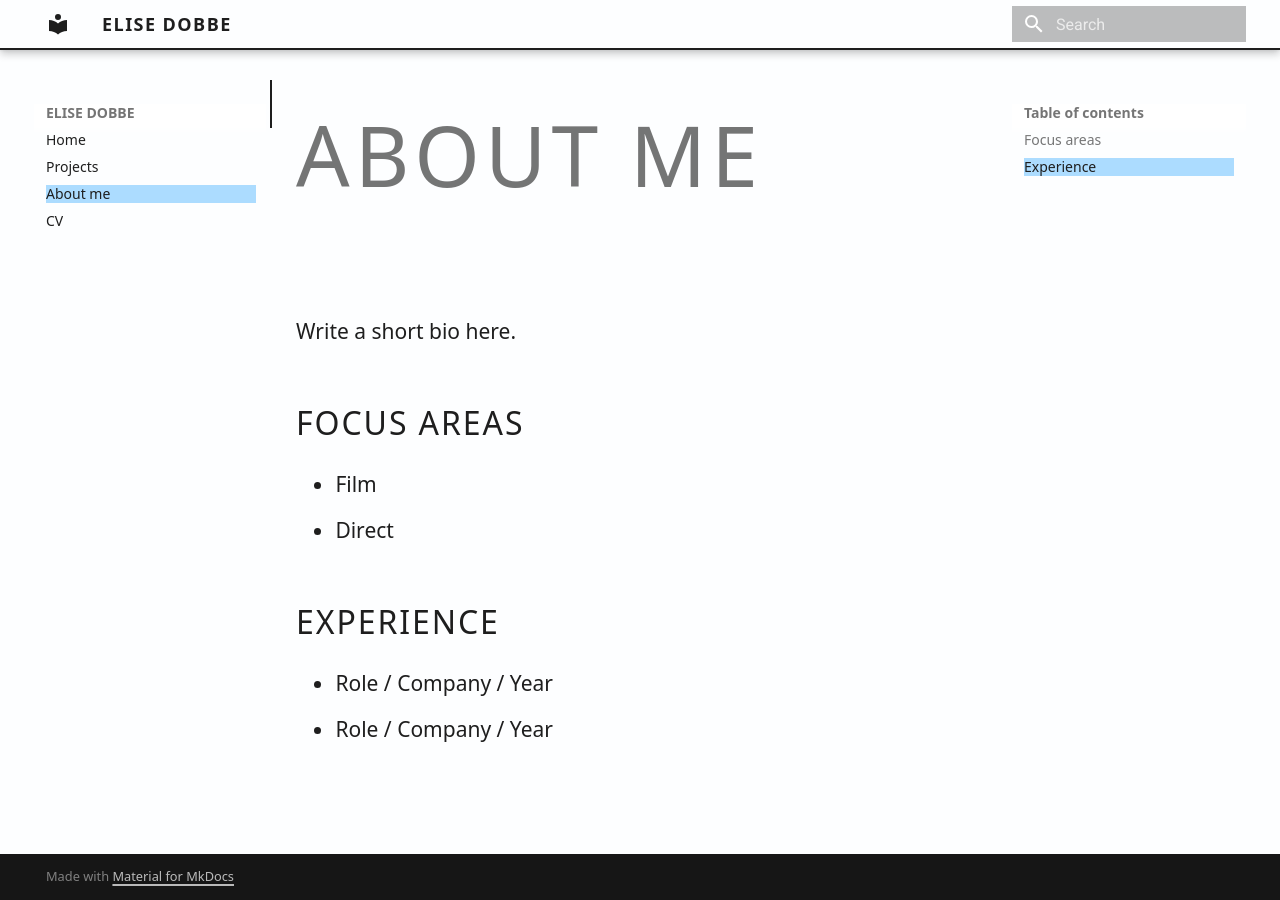
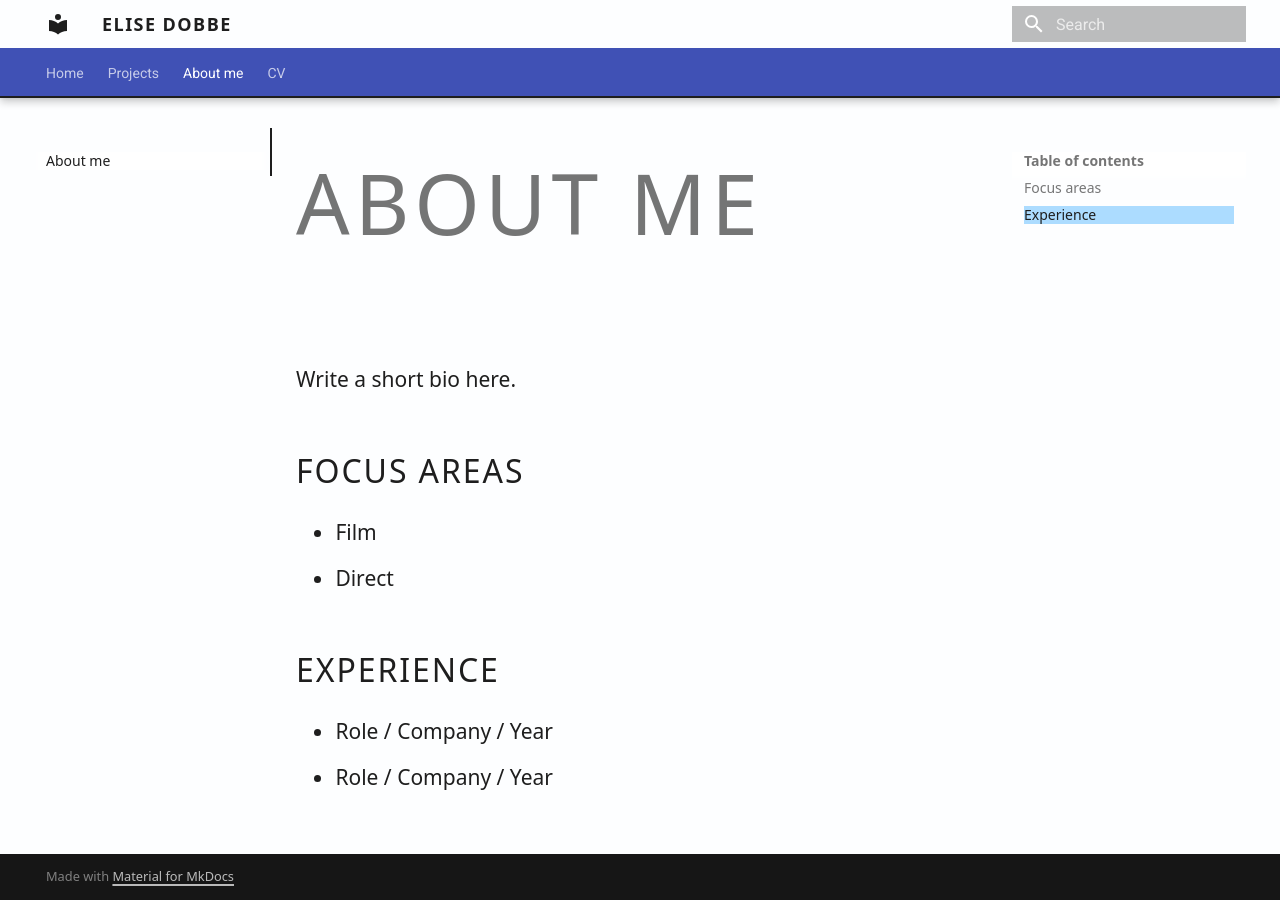
Before and after one commit to elisedobbe/portfolio, an MkDocs documentation site: the page built from docs/about.md, in a window 1280 px wide. Built offline with MkDocs 1.6.1 and Material for MkDocs 9.7.7, drawn with Linux system fonts in a browser that asks for light colours; some web fonts are replaced.

Commit message:
Update mkdocs.yml

```diff
--- a/mkdocs.yml
+++ b/mkdocs.yml
@@ -9,8 +9,8 @@ nav:
 theme:
   name: material
   features:
-    - navigation.instant
-    - navigation.tracking
+    - navigation.tabs
+    - navigation.tabs.sticky
     - navigation.top
 
 extra_css:
```
